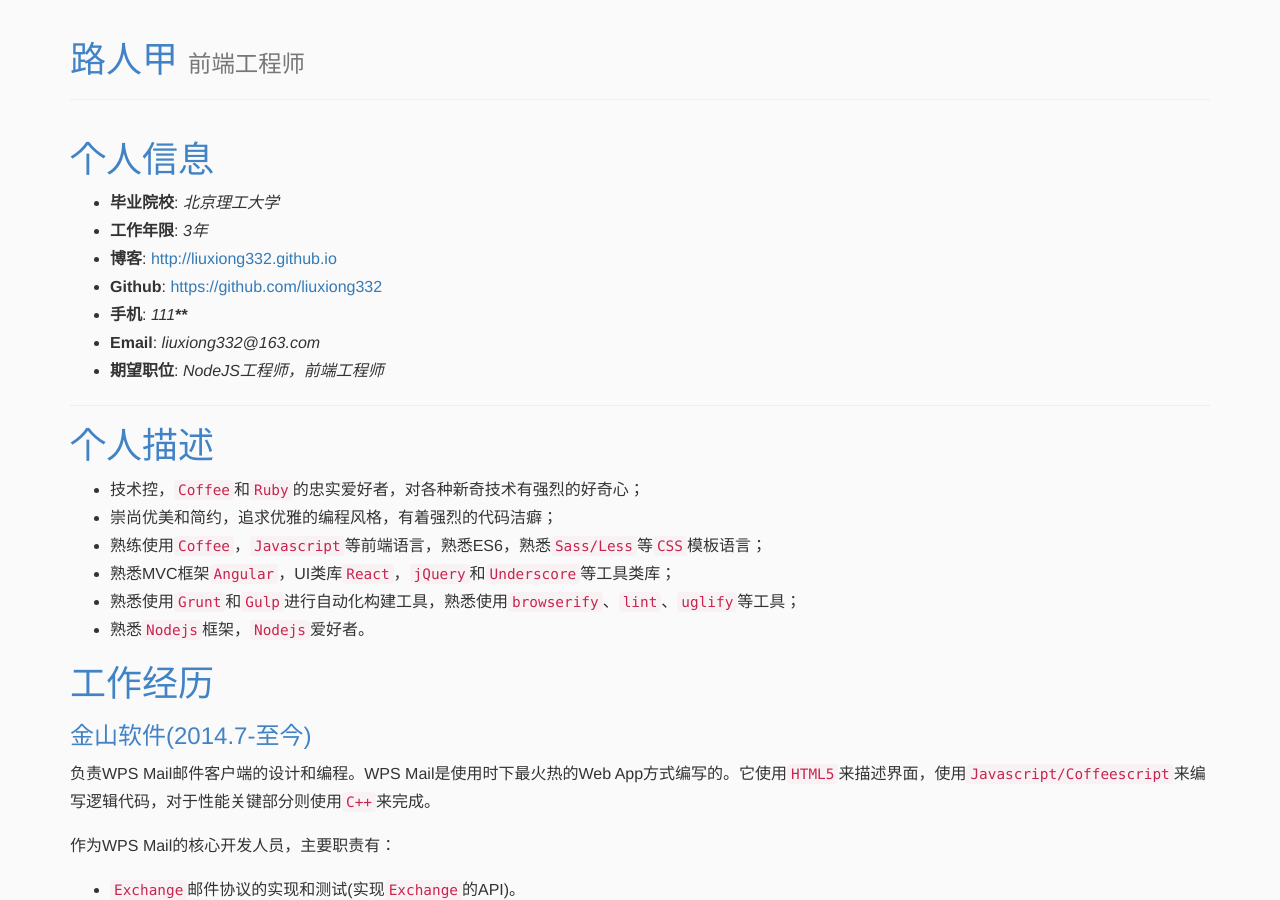
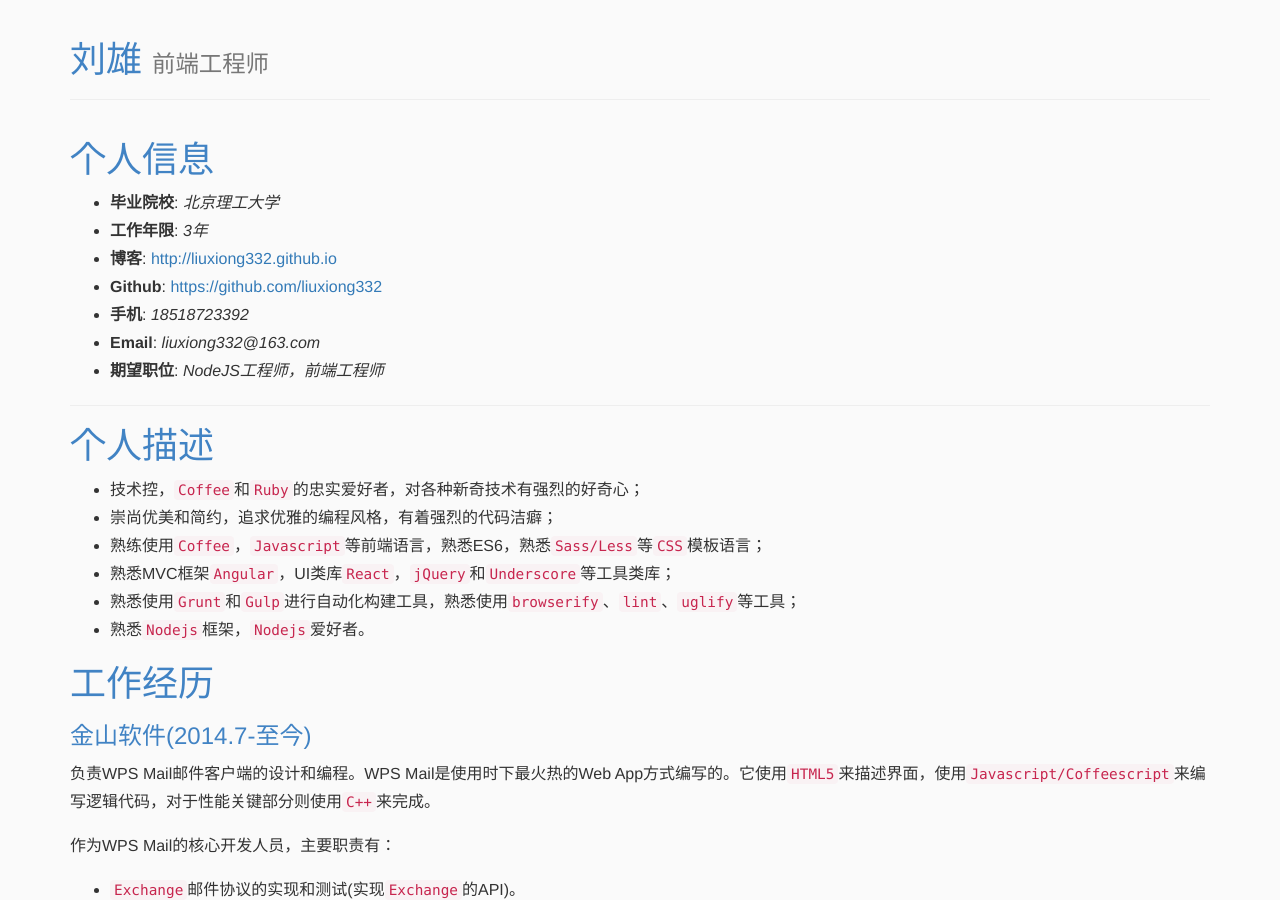
Before and after one commit to liuxiong332/liuxiong332-resume-en, a Jekyll site: the page built from index.md, in a window 1280 px wide and 900 px high. Built offline with Jekyll 4.4.1, drawn with Linux system fonts in a browser that asks for light colours; nearby versions of some CDN libraries.

Commit message:
update my information

```diff
--- a/index.md
+++ b/index.md
@@ -1,5 +1,5 @@
 ---
-title: 路人甲
+title: 刘雄
 tagline: 前端工程师
 layout: page
 ---
@@ -10,7 +10,7 @@
 * **工作年限**: *3年*
 * **博客**: [http://liuxiong332.github.io](http://liuxiong332.github.io)
 * **Github**: [https://github.com/liuxiong332](https://github.com/liuxiong332)
-* **手机**: *111*******
+* **手机**: *18518723392*
 * **Email**: *liuxiong332@163.com*
 * **期望职位**: *NodeJS工程师，前端工程师*
 
```
